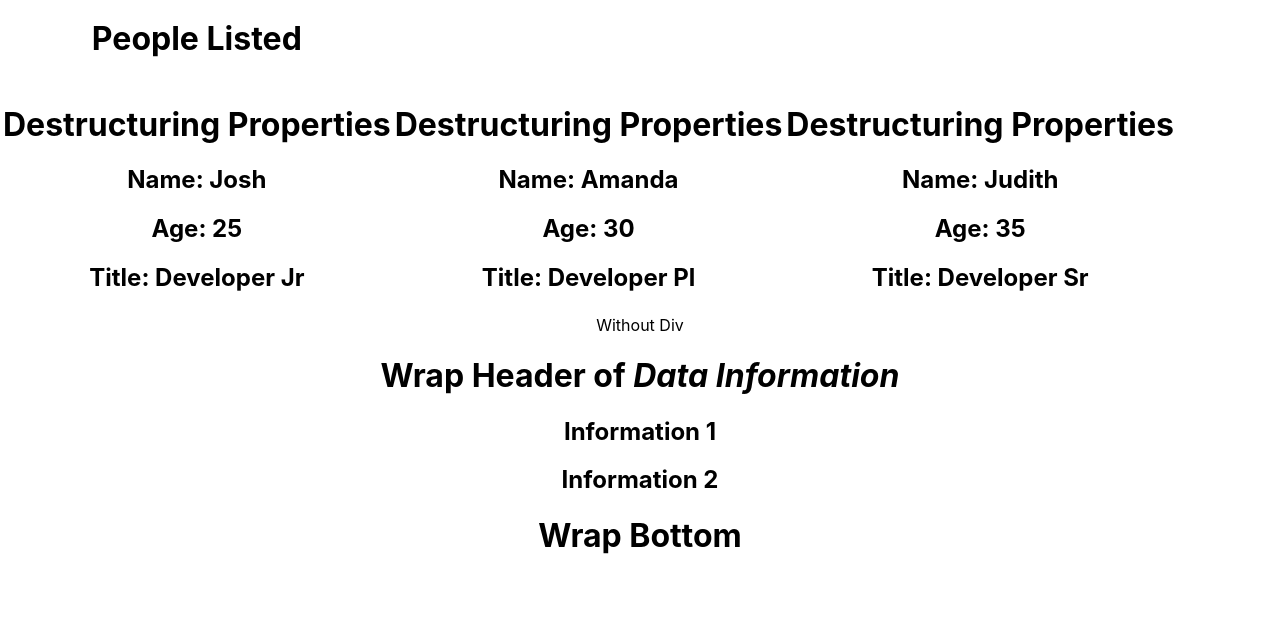
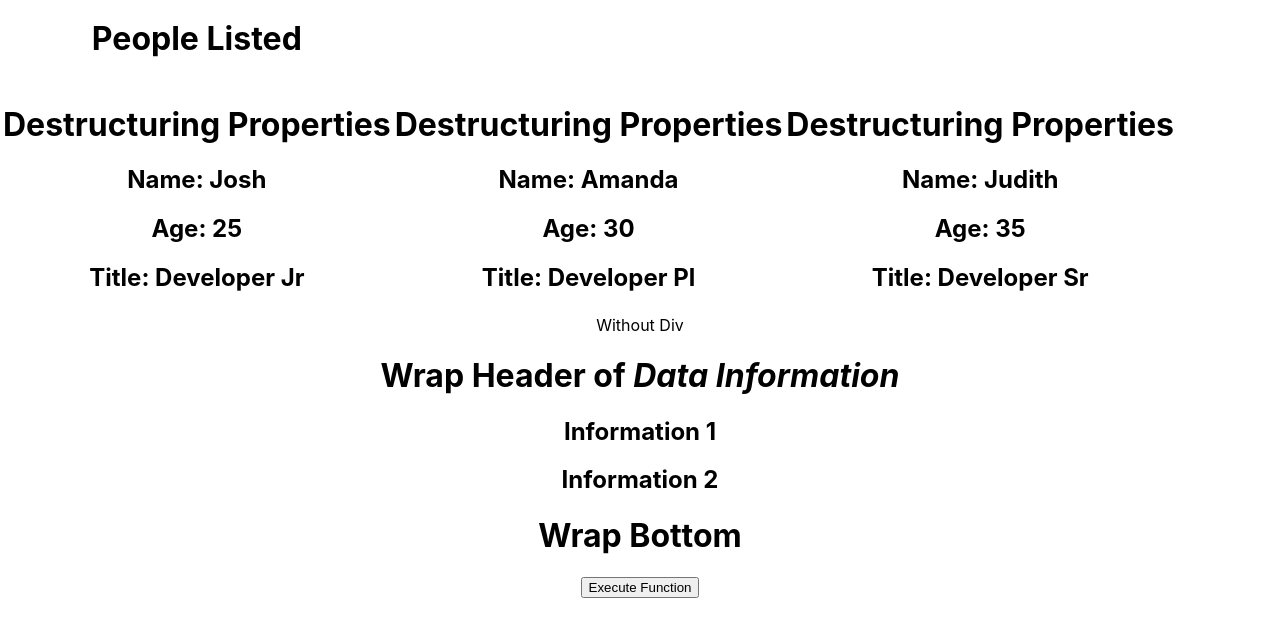
Before and after one commit to rafaelsslemes/basics_react, a React (Create React App) app: page / in a window 1280 px wide. Shown: the part 1762-2398 px from the top of the page. Built offline with nearby package versions, Linux system fonts and the light colour scheme.

Commit message:
Receive function as Params

```diff
--- a/src/App.js
+++ b/src/App.js
@@ -14,6 +14,7 @@ import DestructProperties from './components/DestructProperties';
 import ListIterated from './components/ListIterated';
 import FragmentExample from './components/FragmentExample';
 import WrapComponent from './components/WrapComponent';
+import FunctionParams from './components/FunctionParams';
 
 function App() {
 
@@ -22,6 +23,10 @@ function App() {
     {name:'Amanda', age: 30, title: "Developer Pl"},
     {name:'Judith', age: 35, title: "Developer Sr"},
   ];
+
+  function showMessage(message){
+    console.log(message);
+  }
 
   return (
     <div className="App">
@@ -44,6 +49,7 @@ function App() {
           <h2>Information 1</h2>
           <h2>Information 2</h2>
         </WrapComponent>
+        <FunctionParams func={showMessage}/>
     </div>
   );
 }
--- /dev/null
+++ b/src/components/FunctionParams.js
@@ -0,0 +1,11 @@
+import React from 'react'
+
+const FunctionParams = ({func}) => {
+  return (
+    <div>
+        <button onClick={()=>func('Message of Child')}>Execute Function</button>
+    </div>
+  )
+}
+
+export default FunctionParams
```
